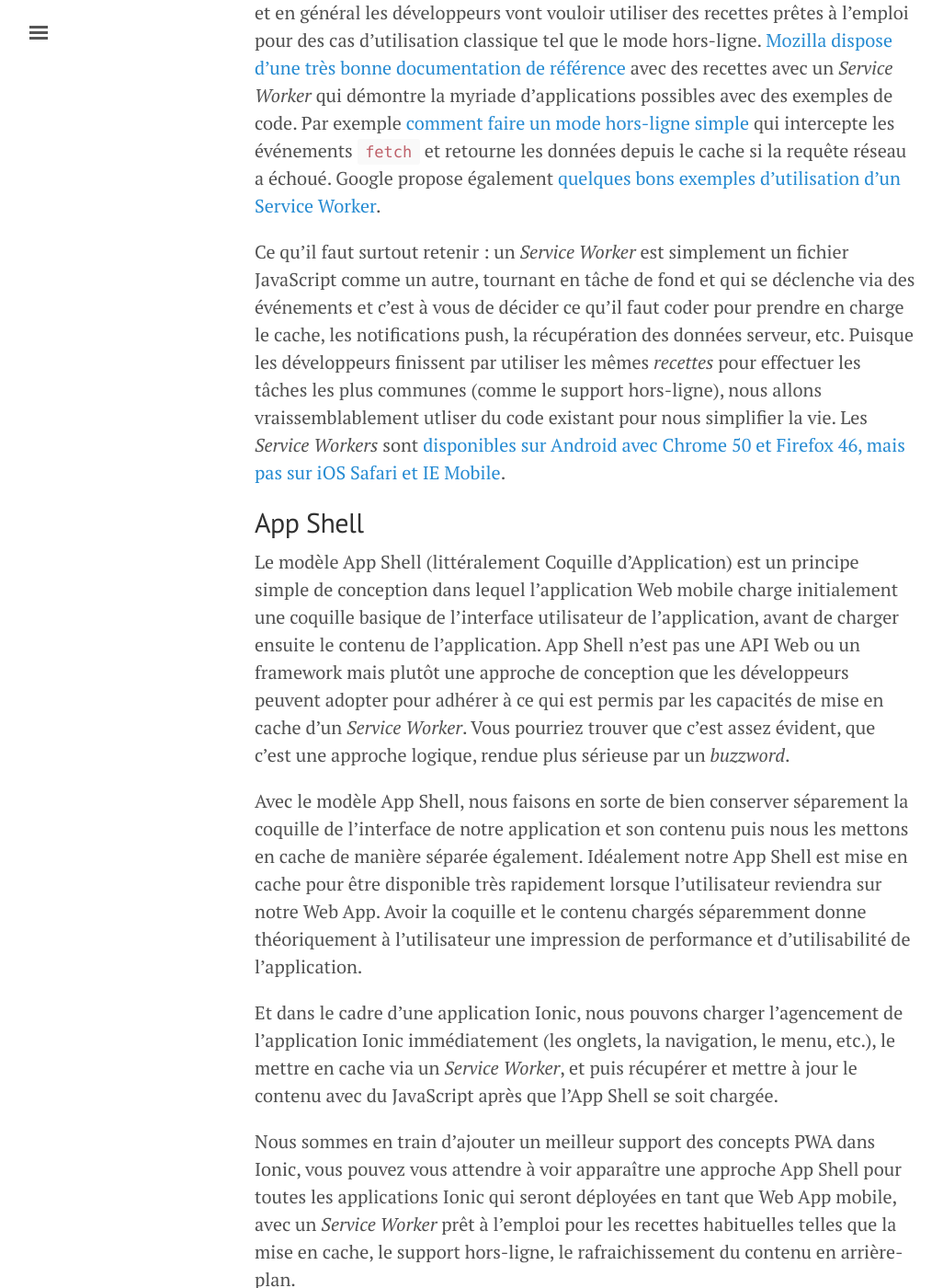
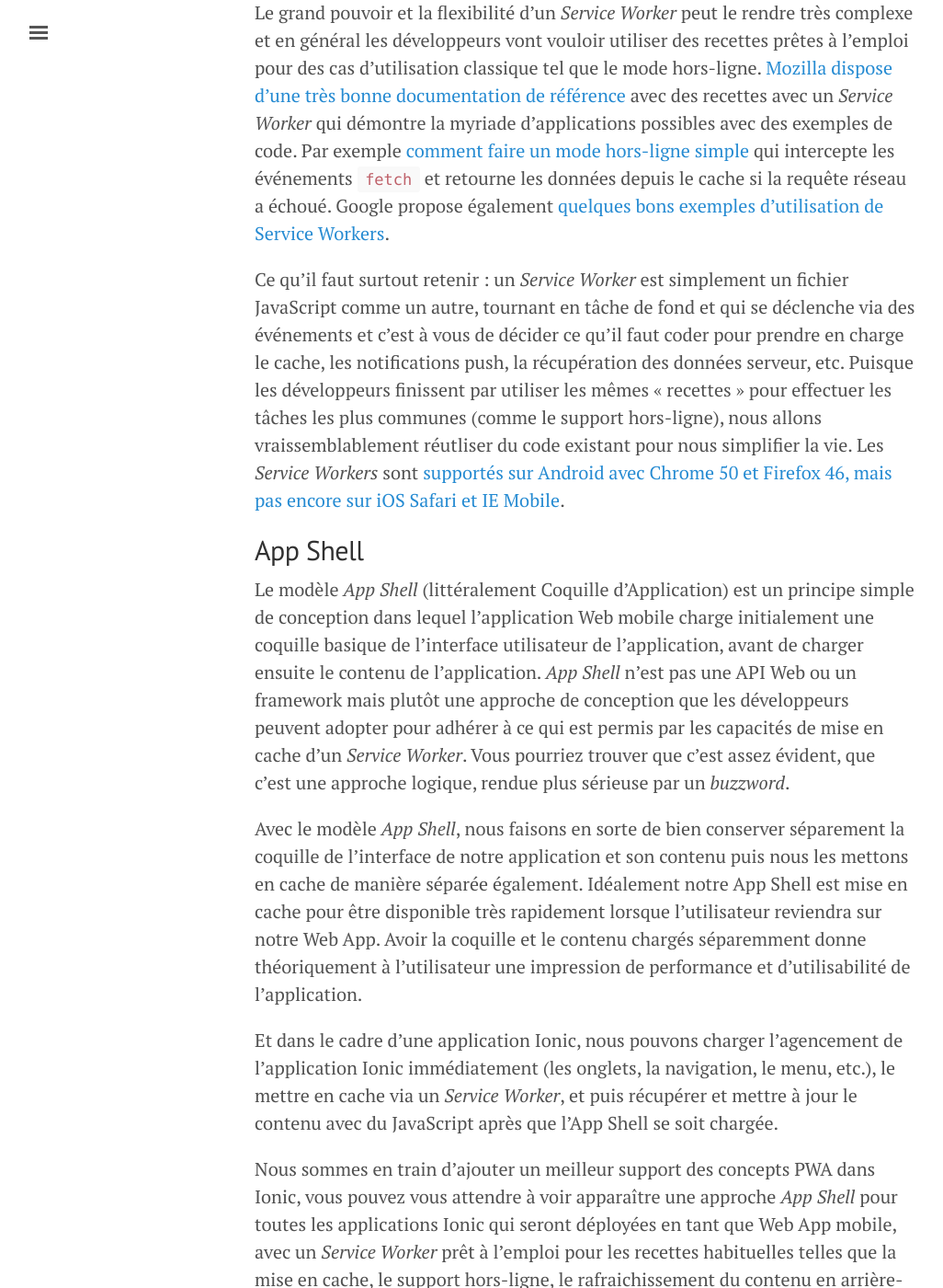
Before and after one commit to DirtyF/frank.taillandier.me, a Jekyll site: the page built from _posts/2016-06-28-que-sont-les-progressive-web-apps.md, in a window 1280 px wide and 1400 px high, scrolled down 2579 px. Shown: the whole window at 92% size, without its empty margins (3-1029 px from the left). Built offline with Jekyll 4.4.1, drawn with Linux system fonts in a browser that asks for light colours; comment, search, counter and statistics services are not loaded; some of the changed text lies outside the part shown.

Commit message:
Corrections

```diff
--- a/_posts/2016-06-28-que-sont-les-progressive-web-apps.md
+++ b/_posts/2016-06-28-que-sont-les-progressive-web-apps.md
@@ -18,20 +18,20 @@ Avec l'ami [Enguerran Colson](https://blog.ticabri.com/2016/06/28/le-web-progres
 
 ------
 
-Vous avez du sûrement déjà entendre parler des _Progressive Web Apps_ ( applications Web progressives), elles représentent le futur de l’humanité. Elles vont amener la paix sur Terre, mettre un terme à la famine, sauver les arcs-en-ciel et les licornes, restaurer l’équilibre de la force et bien d’autres choses encore. Chemin faisant, elles pourraient même faire avancer le Web, ramener un peu de parité entre entre le Web et les applications natives et aider les développeurs mobile à atteindre plus d’utilisateurs en dehors du confinement des App Stores.
+Vous avez du sûrement déjà entendre parler des _Progressive Web Apps_ (ou applications Web progressives), elles représentent le futur de l’humanité. Elles vont amener la paix sur Terre, mettre un terme à la famine, sauver les arcs-en-ciel et les licornes, restaurer l’équilibre de la force et bien d’autres choses encore. Chemin faisant, elles pourraient même faire avancer le Web, ramener un peu de parité entre entre le Web et les applications natives et aider les développeurs mobile à atteindre plus d’utilisateurs en dehors du confinement des _App Stores_.
 
 Ça a l’air bien beau tout ça… mais que sont exactement les _Progressive Web Apps_ ?
 
-> Une Progressive Web App utilise les possibilités du web moderne pour délivrer une expérience utilisateur similaire à une application native. – [Progressive Web Apps](https://developers.google.com/web/progressive-web-apps)
+> Une _Progressive Web App_ utilise les possibilités du web moderne pour délivrer une expérience utilisateur similaire à une application native. – [Progressive Web Apps](https://developers.google.com/web/progressive-web-apps)
 
-Les applications natives d’un App Store font des trucs comme envoyer des notifications, travailler en mode déconnecté, ressemblent à tout point de vue à une application (telle qu’imaginée par Apple et Google), se chargent depuis l’écran d’accueil, etc. En comparaison, les applications mobiles Web auxquelles nous accèdons via un navigateur n’ont historiquement pas permis tout cela. Les _Progressive Web Apps_ corrigent cela grâce de nouvelles API Web, de nouveaux concepts d’architecture et de nouveaux _buzzwords_.
+Les applications natives d’un _App Store_ font des trucs comme envoyer des notifications, travailler en mode déconnecté, ressemblent à tout point de vue à une application (telle qu’imaginée par Apple et Google), se chargent depuis l’écran d’accueil, etc. En comparaison, les applications mobiles Web auxquelles nous accèdons via un navigateur n’ont historiquement pas permis tout cela. Les _Progressive Web Apps_ corrigent cela grâce de nouvelles API Web, de nouveaux concepts d’architecture et de nouveaux _buzzwords_.
 
-Pour être tout à fait clair, je parle des applications Web mobiles dans les _navigateurs_. Les applications hybrides comme Ionic et Cordova tournent sans restrictions dans un environnement natif avec toutes les fonctionnalités attendues de la part de n’importe quelle application. Mais prenez le contenu Web d’une application hybride et chargez-le dans un navigateur mobile et vous allez alors être contraint par les fonctionnalités du navigateur (pour des raisons de sécurité raisonnable et de standardisation d’API).
+Pour être tout à fait clair, je parle des applications Web mobiles dans les _navigateurs_. Les applications hybrides comme Ionic et Cordova tournent sans restrictions dans un environnement natif avec toutes les fonctionnalités attendues de la part de n’importe quelle application. Mais prenez le contenu Web d’une application hybride et chargez-le dans un navigateur mobile et vous allez alors être contraint par les fonctionnalités du navigateur (de part à cause du niveau sécurité requis et d'autre part à cause des problèmes de standardisation d’API).
 
-Les _Progressive Web Apps_ apportent les fonctionnalités attendues des applications natives à l’expérience de navigation Web dans un mobile en utilisant des technologies basées sur les standards et en tournant dans un conteneur sécurisé accessible à tous sur le Web.
+Les _Progressive Web Apps_ apportent les fonctionnalités attendues des applications natives à l’expérience de navigation Web sur un mobile en utilisant des technologies basées sur les standards et en tournant dans un conteneur sécurisé accessible à tous sur le Web.
 
-En somme, les Progressive Web Apps décrivent toute une série de technologies, de concepts d’architecture et d’API Web qui travaillent de concert pour proposer une expérience similaire aux application natives sur le Web mobile.
-Voyons ensemble quelques tenants de base des _Progressive Web Apps_.
+En somme, les _Progressive Web Apps_ décrivent toute une série de technologies, de concepts d’architecture et d’API Web qui travaillent de concert pour proposer une expérience similaire aux application natives sur le Web mobile.
+Voyons ensemble les quelques tenants de base des _Progressive Web Apps_.
 
 ## Les _Service Workers_
 
@@ -39,21 +39,21 @@ Les _Service Workers_ sont un outil à la fois incroyablement puissant et dérou
 
 Dit de manière simple, un _Service Worker_ est un script qui tourne en arrière-plan, indépendemment de votre application et qui s’exécute en réponse à des événements comme des requêtes réseau, des notifications push, des changements de connectivité et bien d'autres choses.
 
-J’ai déjà entendu parlé d'un _Service Worker_ comme d’un « proxy », et je pense que c’est une description plutôt fidèle. On peut écouter les événements comme un `fetch` qui se produisent à chaque fois qu’une requête réseau est émise. On peut prendre en considération cet événement avec un contrôle très fin : vérifier la présence des données en cache et les rendre directement ou permettre à la requête de poursuivre sa route jusqu’au serveur. Notre script agit alors comme un proxy, un _middleware_, pour une requête.
+J’ai déjà entendu parlé d'un _Service Worker_ comme d’un « proxy », et je pense que c’est une description plutôt fidèle. On peut écouter les événements comme par exemple un `fetch` qui se produisent à chaque fois qu’une requête réseau est émise. On peut prendre en considération cet événement avec un contrôle très fin : vérifier la présence des données en cache et les rendre directement ou permettre à la requête de poursuivre sa route jusqu’au serveur. Notre script agit alors comme un proxy, un _middleware_, pour une requête.
 
-Le grand pouvoir et la flexibilité d’un _Service Worker_ peut le rendre très complexe et en général les développeurs vont vouloir utiliser des recettes prêtes à l’emploi pour des cas d’utilisation classique tel que le mode hors-ligne. [Mozilla dispose d'une très bonne documentation de référence](https://serviceworke.rs/) avec des recettes avec un _Service Worker_ qui démontre la myriade d’applications possibles avec des exemples de code. Par exemple [comment faire un mode hors-ligne simple](https://serviceworke.rs/offline-fallback_service-worker_doc.html) qui intercepte les événements `fetch` et retourne les données depuis le cache si la requête réseau a échoué. Google propose également [quelques bons exemples d’utilisation d’un Service Worker](https://github.com/GoogleChrome/samples/tree/gh-pages/service-worker).
+Le grand pouvoir et la flexibilité d’un _Service Worker_ peut le rendre très complexe et en général les développeurs vont vouloir utiliser des recettes prêtes à l’emploi pour des cas d’utilisation classique tel que le mode hors-ligne. [Mozilla dispose d'une très bonne documentation de référence](https://serviceworke.rs/) avec des recettes avec un _Service Worker_ qui démontre la myriade d’applications possibles avec des exemples de code. Par exemple [comment faire un mode hors-ligne simple](https://serviceworke.rs/offline-fallback_service-worker_doc.html) qui intercepte les événements `fetch` et retourne les données depuis le cache si la requête réseau a échoué. Google propose également [quelques bons exemples d’utilisation de Service Workers](https://github.com/GoogleChrome/samples/tree/gh-pages/service-worker).
 
-Ce qu'il faut surtout retenir : un _Service Worker_ est simplement un fichier JavaScript comme un autre, tournant en tâche de fond et qui se déclenche via des événements et c’est à vous de décider ce qu’il faut coder pour prendre en charge le cache, les notifications push, la récupération des données serveur, etc. Puisque les développeurs finissent par utiliser les mêmes _recettes_ pour effectuer les tâches les plus communes (comme le support hors-ligne), nous allons vraissemblablement utliser du code existant pour nous simplifier la vie. Les _Service Workers_ sont [disponibles sur Android avec Chrome 50 et Firefox 46, mais pas sur iOS Safari et IE Mobile](http://caniuse.com/#feat=serviceworkers).
+Ce qu'il faut surtout retenir : un _Service Worker_ est simplement un fichier JavaScript comme un autre, tournant en tâche de fond et qui se déclenche via des événements et c’est à vous de décider ce qu’il faut coder pour prendre en charge le cache, les notifications push, la récupération des données serveur, etc. Puisque les développeurs finissent par utiliser les mêmes "recettes" pour effectuer les tâches les plus communes (comme le support hors-ligne), nous allons vraissemblablement réutliser du code existant pour nous simplifier la vie. Les _Service Workers_ sont [supportés sur Android avec Chrome 50 et Firefox 46, mais pas encore sur iOS Safari et IE Mobile](http://caniuse.com/#feat=serviceworkers).
 
 ## App Shell
 
-Le modèle App Shell (littéralement Coquille d’Application) est un principe simple de conception dans lequel l'application Web mobile charge initialement une coquille basique de l’interface utilisateur de l’application, avant de charger ensuite le contenu de l’application. App Shell n’est pas une API Web ou un framework mais plutôt une approche de conception que les développeurs peuvent adopter pour adhérer à ce qui est permis par les capacités de mise en cache d’un _Service Worker_. Vous pourriez trouver que c’est assez évident, que c'est une approche logique, rendue plus sérieuse par un _buzzword_.
+Le modèle _App Shell_ (littéralement Coquille d’Application) est un principe simple de conception dans lequel l'application Web mobile charge initialement une coquille basique de l’interface utilisateur de l’application, avant de charger ensuite le contenu de l’application. _App Shell_ n’est pas une API Web ou un framework mais plutôt une approche de conception que les développeurs peuvent adopter pour adhérer à ce qui est permis par les capacités de mise en cache d’un _Service Worker_. Vous pourriez trouver que c’est assez évident, que c'est une approche logique, rendue plus sérieuse par un _buzzword_.
 
-Avec le modèle App Shell, nous faisons en sorte de bien conserver séparement la coquille de l’interface de notre application et son contenu puis nous les mettons en cache de manière séparée également. Idéalement notre App Shell est mise en cache pour être disponible très rapidement lorsque l’utilisateur reviendra sur notre Web App. Avoir la coquille et le contenu chargés séparemment donne théoriquement à l’utilisateur une impression  de performance et d’utilisabilité de l’application.
+Avec le modèle _App Shell_, nous faisons en sorte de bien conserver séparement la coquille de l’interface de notre application et son contenu puis nous les mettons en cache de manière séparée également. Idéalement notre App Shell est mise en cache pour être disponible très rapidement lorsque l’utilisateur reviendra sur notre Web App. Avoir la coquille et le contenu chargés séparemment donne théoriquement à l’utilisateur une impression  de performance et d’utilisabilité de l’application.
 
 Et dans le cadre d’une application Ionic, nous pouvons charger l’agencement de l’application Ionic immédiatement (les onglets, la navigation, le menu, etc.), le mettre en cache via un _Service Worker_, et puis récupérer et mettre à jour le contenu avec du JavaScript après que l’App Shell se soit chargée.
 
-Nous sommes en train d'ajouter un meilleur support des concepts PWA dans Ionic, vous pouvez vous attendre à voir apparaître une approche App Shell pour toutes les applications Ionic qui seront déployées en tant que Web App mobile, avec un _Service Worker_ prêt à l'emploi pour les recettes habituelles telles que la mise en cache, le support hors-ligne, le rafraichissement du contenu en arrière-plan.
+Nous sommes en train d'ajouter un meilleur support des concepts PWA dans Ionic, vous pouvez vous attendre à voir apparaître une approche _App Shell_ pour toutes les applications Ionic qui seront déployées en tant que Web App mobile, avec un _Service Worker_ prêt à l'emploi pour les recettes habituelles telles que la mise en cache, le support hors-ligne, le rafraichissement du contenu en arrière-plan.
 
 ## Installabilité et manifeste d’application
 
@@ -65,8 +65,8 @@ iOS ne propose pas encore cette fonctionnalité, simplement la possibilité de c
 
 ## Conclusion
 
-Les Progressive Web Apps sont à la fois de nouvelles API, des modèles de conception et du jargon marketing. Le Web mobile arrive à égalité avec les applications installables depuis un App Store grâce au fichier `manifest` pour les applications, le support de l’installation sur l’écran d’accueil, la possiblité de faire tourner des tâches de fond avec les _Services Workers_, d’améliorer le temps de chargement avec un App Shell et la croyance renouvelée que les développeurs Web peuvent aussi proposer une excellente expérience d’application mobile.
+Les _Progressive Web Apps_ sont à la fois de nouvelles API, des modèles de conception et du jargon marketing. Le Web mobile arrive à égalité avec les applications installables depuis un _App Store_ grâce au fichier `manifest` pour les applications, le support de l’installation sur l’écran d’accueil, la possiblité de faire tourner des tâches de fond avec les _Services Workers_, d’améliorer le temps de chargement avec un App Shell et la croyance renouvelée que les développeurs Web peuvent aussi proposer une excellente expérience d’application mobile.
 
-Chez Ionic, nous pensons que le web est le futur des applications. Il tourne partout, c’est la pile technologique la plus connue et il fait tourner un nombre croissant d’applications. Aujourd’hui les technologies Web sont utilisées par des millions d’applications dans les App Stores, mais jusqu’à présent le Web mobile avait proposé une expérience dégradée, obligeant les gens à se diriger vers des App Stores pour avoir la totale. Les Progressive Web Apps changent la donne.
+Chez Ionic, nous pensons que le web est le futur des applications. Il tourne partout, c’est la pile technologique la plus connue et il fait tourner un nombre croissant d’applications. Aujourd’hui les technologies Web sont utilisées par des millions d’applications dans les _App Stores_, mais jusqu’à présent le Web mobile avait proposé une expérience dégradée, obligeant les gens à se diriger vers des _App Stores_ pour avoir la totale. Les _Progressive Web Apps_ changent la donne.
 
-Dans les prochains mois, nous allons livrer de nouvelles fonctionnalités pour les applications Ionic qui permettent aux développeurs de bénéficier du meilleur des deux mondes : un déploiement d’application cross-plateform pour iOS, Android et Windows, ainsi qu’un déploiement vers le Web mobile en tant que Progressive Web App avec le même code. Bientôt les développeurs Ionic pourront bénéficier à la fois de la distribution dans les App Stores ainsi que de l’accès instantané pour des milliards d’utilisateurs du Web mobile et des recherches Google. Fini les interstitiels des App Stores et la compilation séparée des applications natives et Web mobile. Restez à l’écoute ! 🤘
+Dans les prochains mois, nous allons livrer de nouvelles fonctionnalités pour les applications Ionic qui permettent aux développeurs de bénéficier du meilleur des deux mondes : un déploiement d’application cross-plateform pour iOS, Android et Windows, ainsi qu’un déploiement vers le Web mobile en tant que _Progressive Web App_ avec le même code. Bientôt les développeurs Ionic pourront bénéficier à la fois de la distribution dans les _App Stores_ ainsi que de l’accès instantané pour des milliards d’utilisateurs du Web mobile et des recherches Google. Fini les interstitiels des _App Stores_ et la compilation séparée des applications natives et Web mobile. Restez à l’écoute ! 🤘
```
